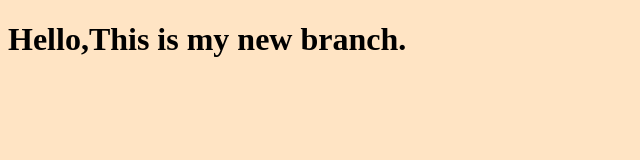
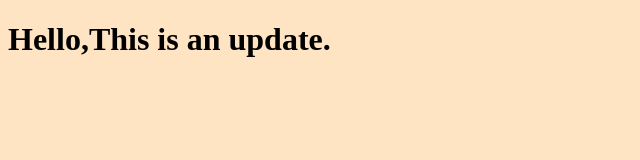
Before and after one commit to ihssanKh/Devine, a plain HTML site: page index.html in a window 1280 px wide. Shown: the whole page, without its empty margins (0-640 px from the left). Drawn offline with Linux system fonts and the light colour scheme.

Commit message:
edit the html file

```diff
--- a/index.html
+++ b/index.html
@@ -7,7 +7,7 @@
     <link rel="stylesheet" href="style.css">
 </head>
 <body>
-<h1> Hello,This is my new branch. </h1>
+<h1> Hello,This is an update. </h1>
     <script src="app.js"></script>
 </body>
 </html>
```
